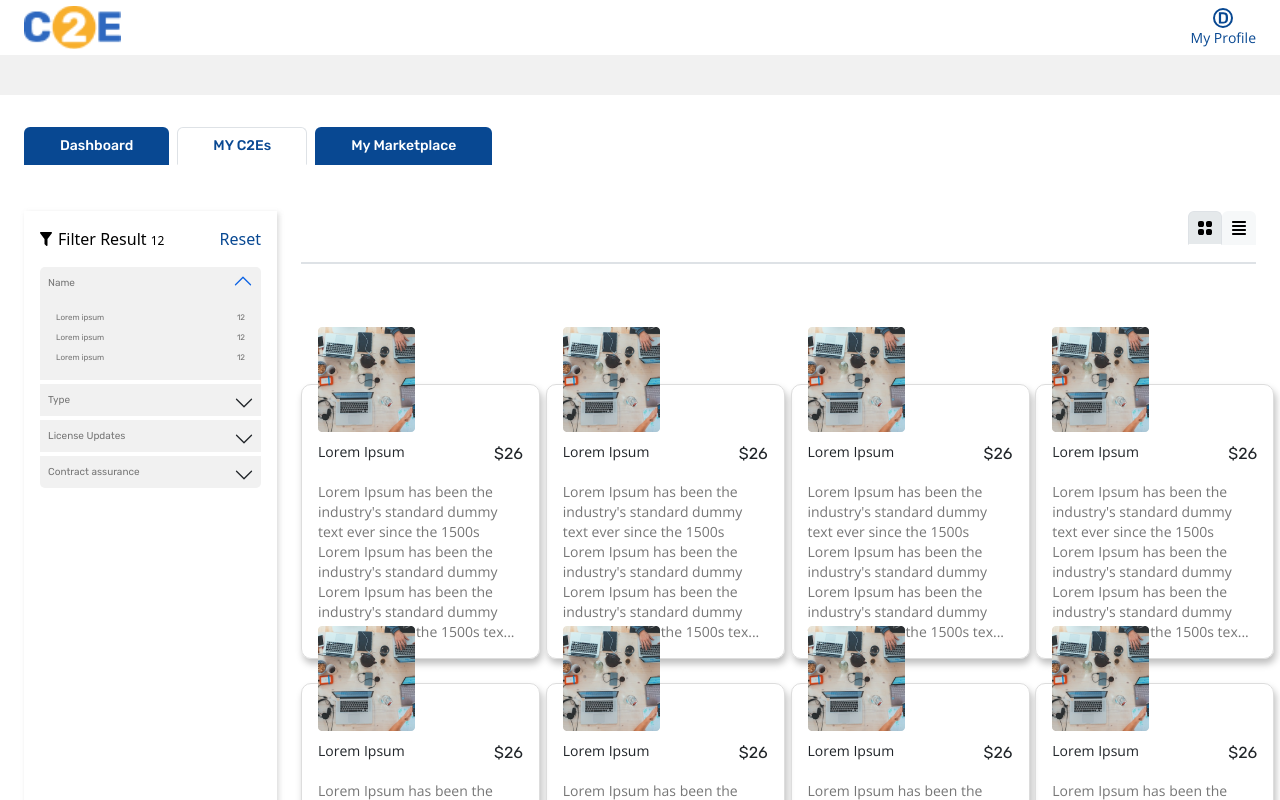
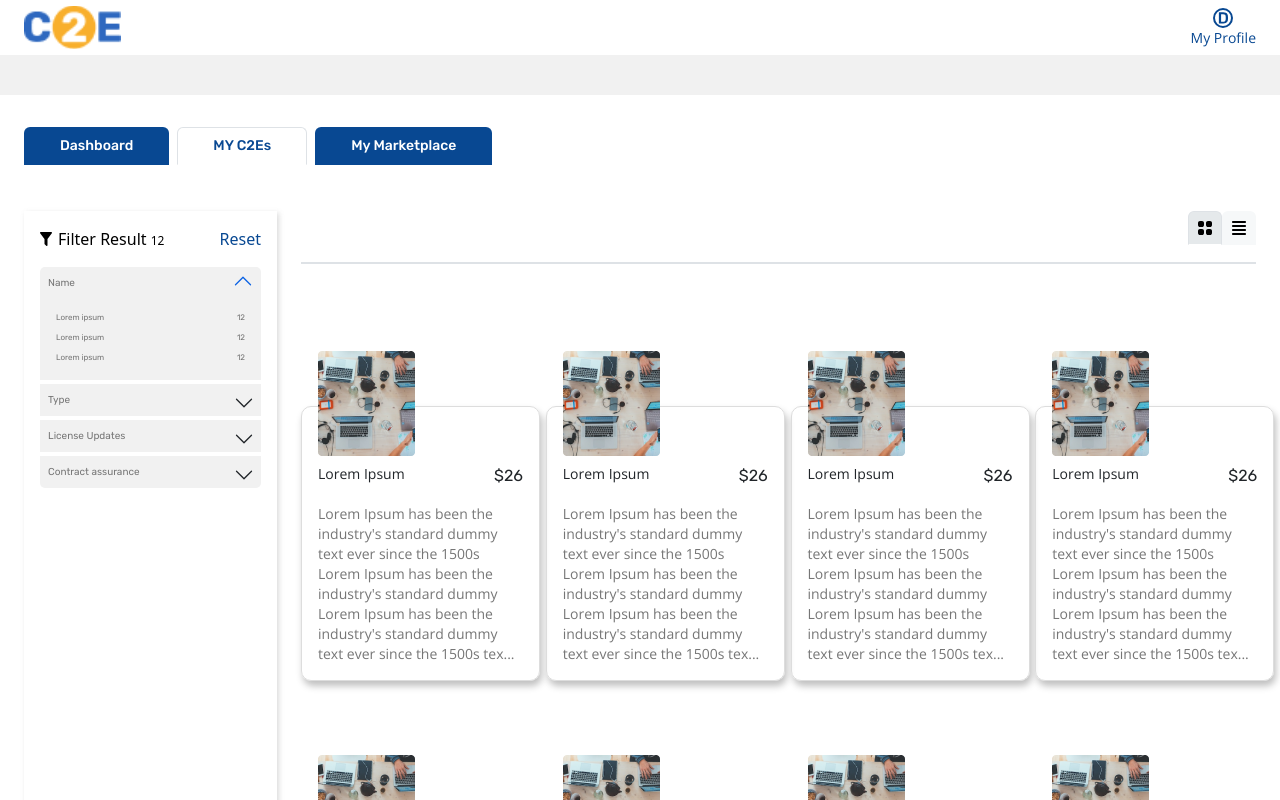
Before and after one commit to CurrikiEducationalExperiences/c2e-reader-prototype, a React (Create React App) app: page / in a window 1280 px wide. Both pictures are taken after a click on the tab "MY C2Es". Shown: the top 800 px of the page. Built offline with nearby package versions, Linux system fonts and the light colour scheme.

Commit message:
added loader

```diff
--- a/package.json
+++ b/package.json
@@ -11,6 +11,7 @@
     "react-bootstrap": "^2.7.4",
     "react-data-table-component": "^7.5.3",
     "react-dom": "^18.2.0",
+    "react-loader-spinner": "^5.3.4",
     "react-router-dom": "^6.11.2",
     "react-scripts": "5.0.1",
     "react-slick": "^0.29.0",
--- a/src/App.js
+++ b/src/App.js
@@ -1,18 +1,40 @@
-import React from "react";
+import React, { useState, useEffect } from "react";
 import { Routes, Route } from "react-router-dom";
 
 import Layout from "../src/components/layout";
 import Dashboard from "../src/pages/index";
 import Builder from "../src/pages/builder";
 
+import { ThreeDots } from "react-loader-spinner";
+
 const App = () => {
+  const [loading, setLoading] = useState("loading");
+
+  useEffect(() => {
+    if (loading) {
+      window.setTimeout(() => {
+        setLoading("loaded");
+      }, 2000);
+    } else {
+      setLoading("loading");
+    }
+  }, []);
+
   return (
     <>
-      <Layout />
-      <Routes>
-        <Route path="/" element={<Dashboard />} />
-        <Route path="/builder" element={<Builder />} />
-      </Routes>
+      {loading === "loading" ? (
+        <div className="w-full h-[calc(100vh-44px)] flex justify-center items-center">
+          <ThreeDots height="80" width="80" radius="9" color="#084892" ariaLabel="three-dots-loading" wrapperStyle={{}} wrapperClassName="" visible={true} />
+        </div>
+      ) : (
+        <>
+          <Layout />
+          <Routes>
+            <Route path="/" element={<Dashboard />} />
+            <Route path="/builder" element={<Builder />} />
+          </Routes>
+        </>
+      )}
     </>
   );
 };
--- a/src/components/dashboard/myc2e/gridCard.js
+++ b/src/components/dashboard/myc2e/gridCard.js
@@ -2,10 +2,10 @@ import React from "react";
 
 const GridCard = ({ MyC2Es }) => {
   return (
-    <div className=" max-w-[1030px] grid grid-cols-4 gap-4 mt-[120px] mb-[39px] ">
+    <div className=" max-w-[1030px] w-full grid grid-cols-4 gap-4 mt-[37px] mb-[39px] ">
       {MyC2Es?.map((item, index) => (
-        <div key={index} className="relative">
-          <div className="absolute top-[-57px] left-[17px]">
+        <div key={index} className=" min-h-[309px]">
+          <div className=" top-[50px] left-[17px] relative">
             <img src={item.img} alt="Product Card Image" />
           </div>
           <div className=" pr-4 pl-4 w-[239px] border-[1px] border-solid border-borderColor hover:border-borderGray rounded-[10px] hover:rounded-[10px] hover:bg-blueHighlight shadow-hovershadow   ">
--- a/src/data/dummyData.js
+++ b/src/data/dummyData.js
@@ -241,6 +241,7 @@ export const filterResults = [
 export const userIncome = [
   {
     username: "alihassan",
+    id: "1",
     income: [
       {
         type: "$500",
@@ -262,6 +263,7 @@ export const userIncome = [
   },
   {
     username: "ahmed",
+    id: "2",
     income: [
       {
         type: "$50",
@@ -283,6 +285,7 @@ export const userIncome = [
   },
   {
     username: "aqib",
+    id: "3",
     income: [
       {
         type: "$400",
@@ -304,6 +307,7 @@ export const userIncome = [
   },
   {
     username: "faisal",
+    id: "4",
     income: [
       {
         type: "$90",
```
Also changed, not shown: src/assets/css/tabs.scss (+14 -0 lines), 1 other file (tests, documents, lock files or other folders).
